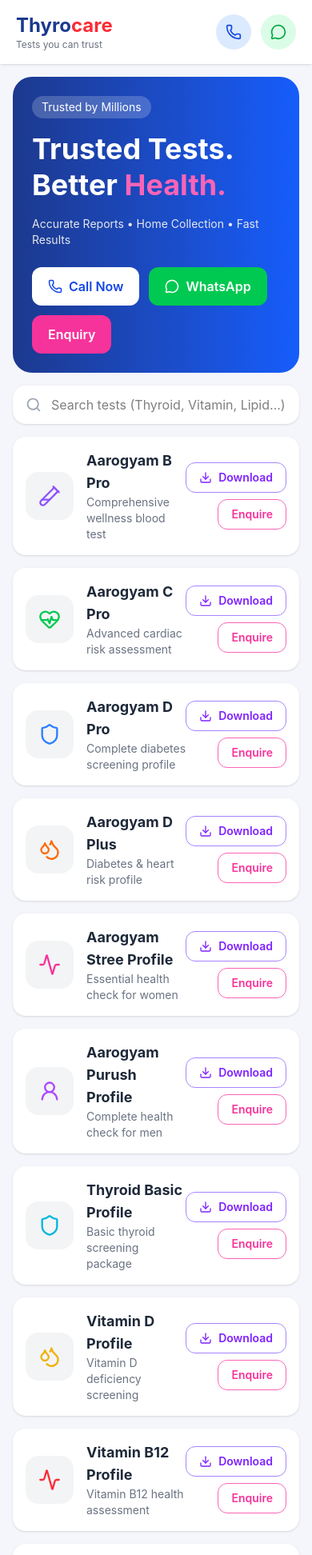
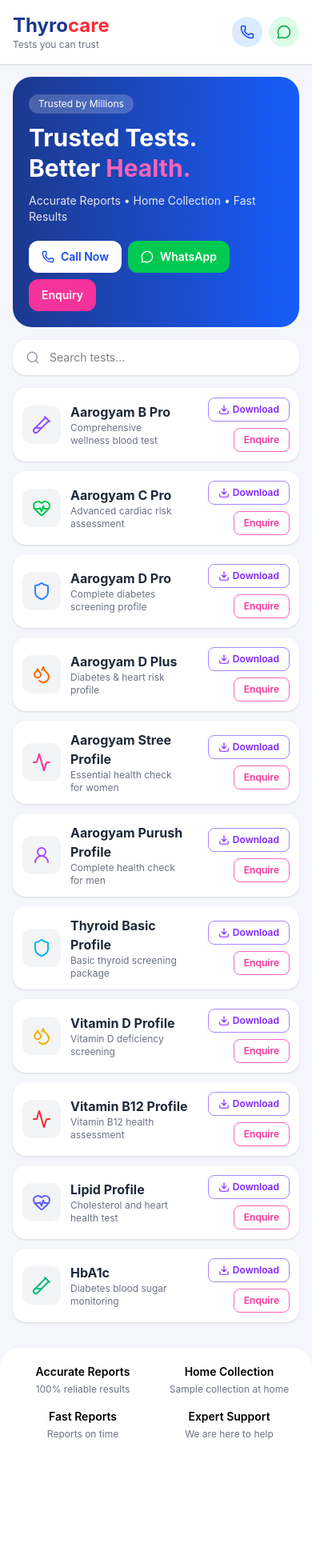
Before and after one commit to aditi280706/thyrocare-website, a React (Vite) app in the folder thyrocare-website/: page / in a window 390 px wide. Shown: the top 1944 px of the page at 80% size. After the commit the page ends 1821 px from the top, so only its background shows below. Built offline with nearby package versions, Linux system fonts and the light colour scheme.

Commit message:
Improved mobile UI and added all test profiles

```diff
--- a/thyrocare-website/src/pages/Home.jsx
+++ b/thyrocare-website/src/pages/Home.jsx
@@ -22,77 +22,77 @@
       name: "Aarogyam B Pro",
       desc: "Comprehensive wellness blood test",
       file: "/brochures/aarogyam-b-pro.pdf",
-    icon: <TestTube2 className="text-violet-500" size={28} />,
+      icon: <TestTube2 className="text-violet-500" size={24} />,
     },
 
     {
       name: "Aarogyam C Pro",
       desc: "Advanced cardiac risk assessment",
       file: "/brochures/aarogyam-c-pro.pdf",
-    icon: <HeartPulse className="text-green-500" size={28} />,
+      icon: <HeartPulse className="text-green-500" size={24} />,
     },
 
     {
       name: "Aarogyam D Pro",
       desc: "Complete diabetes screening profile",
       file: "/brochures/aarogyam-d-pro.pdf",
-    icon: <Shield className="text-blue-500" size={28} />,
+      icon: <Shield className="text-blue-500" size={24} />,
     },
 
     {
       name: "Aarogyam D Plus",
       desc: "Diabetes & heart risk profile",
       file: "/brochures/aarogyam-d-plus.pdf",
-    icon: <Droplets className="text-orange-500" size={28} />,
+      icon: <Droplets className="text-orange-500" size={24} />,
     },
 
     {
       name: "Aarogyam Stree Profile",
       desc: "Essential health check for women",
       file: "/brochures/aarogyam-stree-profile.pdf",
-    icon: <Activity className="text-pink-500" size={28} />,
+      icon: <Activity className="text-pink-500" size={24} />,
     },
 
     {
       name: "Aarogyam Purush Profile",
       desc: "Complete health check for men",
       file: "/brochures/aarogyam-purush-profile.pdf",
-    icon: <UserRound className="text-purple-500" size={28} />,
+      icon: <UserRound className="text-purple-500" size={24} />,
     },
 
     {
       name: "Thyroid Basic Profile",
       desc: "Basic thyroid screening package",
       file: "/brochures/thyroid-basic-profile.pdf",
-    icon: <Shield className="text-cyan-500" size={28} />,
+      icon: <Shield className="text-cyan-500" size={24} />,
     },
 
     {
       name: "Vitamin D Profile",
       desc: "Vitamin D deficiency screening",
       file: "/brochures/vitamin-d-profile.pdf",
-    icon: <Droplets className="text-yellow-500" size={28} />,
+      icon: <Droplets className="text-yellow-500" size={24} />,
     },
 
     {
       name: "Vitamin B12 Profile",
       desc: "Vitamin B12 health assessment",
       file: "/brochures/vitamin-b12-profile.pdf",
-    icon: <Activity className="text-red-500" size={28} />,
+      icon: <Activity className="text-red-500" size={24} />,
     },
 
     {
       name: "Lipid Profile",
       desc: "Cholesterol and heart health test",
       file: "/brochures/lipid-profile.pdf",
-    icon: <HeartPulse className="text-indigo-500" size={28} />,
+      icon: <HeartPulse className="text-indigo-500" size={24} />,
     },
 
     {
       name: "HbA1c",
       desc: "Diabetes blood sugar monitoring",
       file: "/brochures/hba1c.pdf",
-    icon: <TestTube2 className="text-emerald-500" size={28} />,
+      icon: <TestTube2 className="text-emerald-500" size={24} />,
     },
   ];
 
@@ -104,7 +104,7 @@
     <div className="min-h-screen bg-[#f5f6fb]">
 
       {/* NAVBAR */}
-      <div className="flex items-center justify-between px-5 py-4 bg-white shadow-sm sticky top-0 z-50">
+      <div className="flex items-center justify-between px-4 py-4 bg-white shadow-sm sticky top-0 z-50">
 
         <div>
           <h1 className="text-2xl font-bold text-blue-900">
@@ -116,64 +116,64 @@
           </p>
         </div>
 
-        <div className="flex items-center gap-3">
+        <div className="flex items-center gap-2">
 
           <a
             href="tel:+919819013891"
-            className="bg-blue-100 p-3 rounded-full"
+            className="bg-blue-100 p-2.5 rounded-full"
           >
-            <Phone className="text-blue-700" size={20} />
+            <Phone className="text-blue-700" size={18} />
           </a>
 
           <a
             href="https://wa.me/919819013891"
-            className="bg-green-100 p-3 rounded-full"
+            className="bg-green-100 p-2.5 rounded-full"
           >
-            <MessageCircle className="text-green-600" size={20} />
+            <MessageCircle className="text-green-600" size={18} />
           </a>
 
         </div>
 
       </div>
 
-      {/* HERO SECTION */}
-      <div className="mx-4 mt-4 rounded-3xl overflow-hidden bg-gradient-to-r from-blue-900 to-blue-600 text-white p-6">
+      {/* HERO */}
+      <div className="mx-4 mt-4 rounded-3xl overflow-hidden bg-gradient-to-r from-blue-900 to-blue-600 text-white p-5">
 
-        <div className="bg-white/20 inline-block px-3 py-1 rounded-full text-sm mb-4">
+        <div className="bg-white/20 inline-block px-3 py-1 rounded-full text-xs mb-3">
           Trusted by Millions
         </div>
 
-        <h1 className="text-4xl font-bold leading-tight">
+        <h1 className="text-3xl font-bold leading-tight">
           Trusted Tests.
           <br />
           Better <span className="text-pink-400">Health.</span>
         </h1>
 
-        <p className="mt-4 text-sm text-gray-200">
+        <p className="mt-3 text-sm text-gray-200">
           Accurate Reports • Home Collection • Fast Results
         </p>
 
-        <div className="mt-6 flex gap-3 flex-wrap">
+        <div className="mt-5 flex gap-2 flex-wrap">
 
           <a
             href="tel:+919819013891"
-            className="bg-white text-blue-700 px-5 py-3 rounded-xl font-semibold flex items-center gap-2"
+            className="bg-white text-blue-700 px-4 py-2.5 rounded-xl font-semibold flex items-center gap-2 text-sm"
           >
-            <Phone size={18} />
+            <Phone size={16} />
             Call Now
           </a>
 
           <a
             href="https://wa.me/919819013891"
-            className="bg-green-500 px-5 py-3 rounded-xl font-semibold flex items-center gap-2"
+            className="bg-green-500 px-4 py-2.5 rounded-xl font-semibold flex items-center gap-2 text-sm"
           >
-            <MessageCircle size={18} />
+            <MessageCircle size={16} />
             WhatsApp
           </a>
 
           <Link
             to="/enquiry"
-            className="bg-pink-500 px-5 py-3 rounded-xl font-semibold"
+            className="bg-pink-500 px-4 py-2.5 rounded-xl font-semibold text-sm"
           >
             Enquiry
           </Link>
@@ -187,12 +187,12 @@
 
         <div className="bg-white rounded-2xl px-4 py-3 flex items-center shadow-sm">
 
-          <Search className="text-gray-400 mr-3" size={20} />
+          <Search className="text-gray-400 mr-3" size={18} />
 
           <input
             type="text"
-            placeholder="Search tests (Thyroid, Vitamin, Lipid...)"
-            className="outline-none flex-1 bg-transparent"
+            placeholder="Search tests..."
+            className="outline-none flex-1 bg-transparent text-sm"
             onChange={(e) => setSearch(e.target.value)}
           />
 
@@ -201,26 +201,26 @@
       </div>
 
       {/* TEST LIST */}
-      <div className="px-4 pb-8 space-y-4">
+      <div className="px-4 pb-8 space-y-3">
 
         {filtered.map((t, i) => (
           <div
             key={i}
-            className="bg-white rounded-2xl p-4 shadow-sm flex items-center justify-between"
+            className="bg-white rounded-2xl p-3 shadow-sm flex items-center justify-between gap-3"
           >
 
-            <div className="flex items-center gap-4">
+            <div className="flex items-center gap-3">
 
-              <div className="bg-gray-100 p-4 rounded-2xl">
+              <div className="bg-gray-100 p-3 rounded-xl">
                 {t.icon}
               </div>
 
               <div>
-                <h2 className="font-bold text-lg text-gray-800">
+                <h2 className="font-bold text-base text-gray-800">
                   {t.name}
                 </h2>
 
-                <p className="text-sm text-gray-500 max-w-[180px]">
+                <p className="text-xs text-gray-500 max-w-[140px]">
                   {t.desc}
                 </p>
               </div>
@@ -232,15 +232,15 @@
               <a
                 href={t.file}
                 download
-                className="border border-violet-400 text-violet-600 px-4 py-2 rounded-xl text-sm font-semibold flex items-center gap-2"
+                className="border border-violet-400 text-violet-600 px-3 py-1.5 rounded-lg text-xs font-semibold flex items-center gap-1"
               >
-                <Download size={16} />
+                <Download size={14} />
                 Download
               </a>
 
               <Link
                 to="/enquiry"
-                className="border border-pink-400 text-pink-500 px-4 py-2 rounded-xl text-sm font-semibold"
+                className="border border-pink-400 text-pink-500 px-3 py-1.5 rounded-lg text-xs font-semibold"
               >
                 Enquire
               </Link>
@@ -253,44 +253,44 @@
       </div>
 
       {/* FEATURES */}
-      <div className="bg-white rounded-t-3xl p-6 grid grid-cols-2 gap-4 text-center">
+      <div className="bg-white rounded-t-3xl p-5 grid grid-cols-2 gap-4 text-center">
 
         <div>
-          <h3 className="font-semibold">
+          <h3 className="font-semibold text-sm">
             Accurate Reports
           </h3>
 
-          <p className="text-sm text-gray-500">
+          <p className="text-xs text-gray-500 mt-1">
             100% reliable results
           </p>
         </div>
 
         <div>
-          <h3 className="font-semibold">
+          <h3 className="font-semibold text-sm">
             Home Collection
           </h3>
 
-          <p className="text-sm text-gray-500">
+          <p className="text-xs text-gray-500 mt-1">
             Sample collection at home
           </p>
         </div>
 
         <div>
-          <h3 className="font-semibold">
+          <h3 className="font-semibold text-sm">
             Fast Reports
           </h3>
 
-          <p className="text-sm text-gray-500">
+          <p className="text-xs text-gray-500 mt-1">
             Reports on time
           </p>
         </div>
 
         <div>
-          <h3 className="font-semibold">
+          <h3 className="font-semibold text-sm">
             Expert Support
           </h3>
 
-          <p className="text-sm text-gray-500">
+          <p className="text-xs text-gray-500 mt-1">
             We are here to help
           </p>
         </div>
```
Lines whose indentation alone changed are shown as unchanged.
